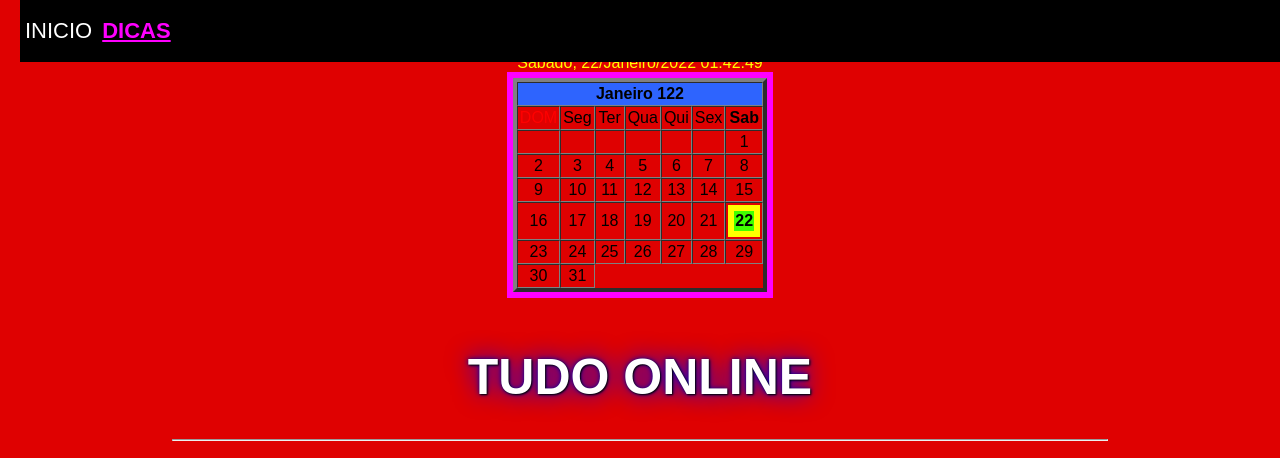
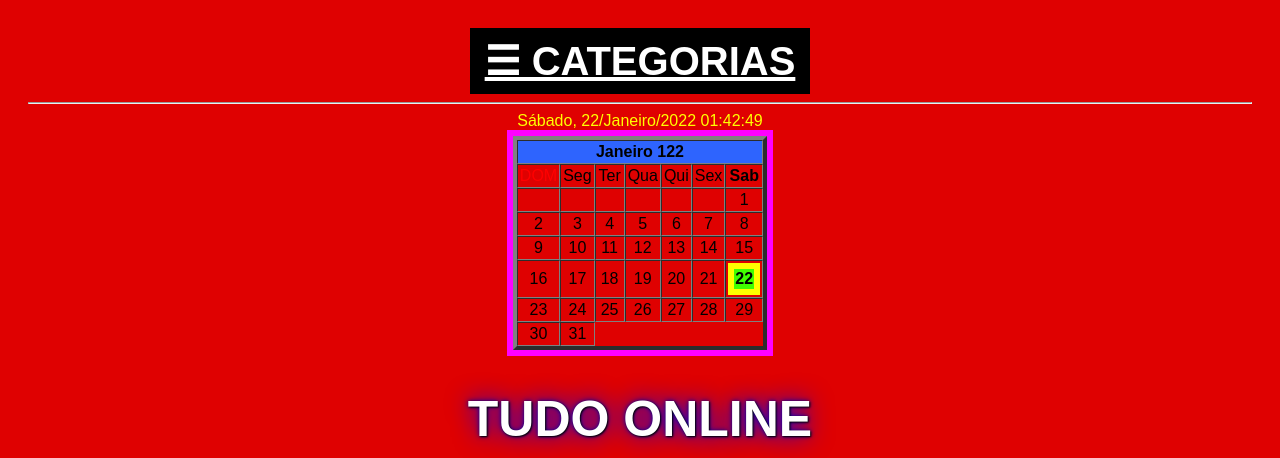
Before and after one commit to santos246/TUDO-ONLINE, a plain HTML site: page DICAS/1.html in a window 1280 px wide. Shown: the top 458 px of the page. Drawn offline with Linux system fonts and the light colour scheme.

Commit message:
Update 1.html

```diff
--- a/DICAS/1.html
+++ b/DICAS/1.html
@@ -14,50 +14,76 @@ a:hover { color: red; }
 a: active { color: red; }
 </style>
 <CENTER>
-
+<!----------------------------------------------------------------->
 <html>
 <head>
 <meta name="viewport" content="width=device-width, initial-scale=1">
 <style>
-body {margin:0;}
-.navbar {
-  overflow: hidden;
+body {
+  font-family: "Lato", sans-serif;
+}
+.sidepanel  {
+  width: 0;
+  position: fixed;
+  z-index: 1;
+  height: 1250px;
+  top: 0;
+  left: 0;
   background-color: #000000;
-  position: fixed;
+  overflow-x: hidden;
+  transition: 0.5s;
+  padding-top: 70px;
+}
+.sidepanel a {
+  padding: 10px 8px 10px 32px;
+  text-decoration: none;
+  font-size: 27px;
+  color: #ffffff;
+  display: block;
+  transition: 0.3s;
+}
+.sidepanel a:hover {
+  color: #00FF00;
+}
+.sidepanel .closebtn {
+  position: absolute;
   top: 0;
-  width: 100%;
+  right: 25px;
+  font-size: 50px;
 }
-.navbar a {
-  float: left;
-  display: block;
+.openbtn {
+  font-size: 40px;
+  cursor: pointer;
+  background-color: #000000;
   color: #FFFFFF;
-  text-align: center;
-  padding: 18px 5px;
-  text-decoration: none;
-  font-size: 22px;
+  padding: 10px 15px;
+  border: none;
 }
-.navbar a:hover {
-  background: #00FF00;
-  color: #000000;
-}
-.main {
-  padding: 16px;
-  margin-top: 30px;
-  height: 1500px; /* Used in this example to enable scrolling */
+.openbtn:hover {
+  background-color:#0101DF;
 }
 </style>
 </head>
 <body>
-<div class="navbar">
-<!------------------------------------🔴-------------------------------------->
-  <a href="../index.html">INICIO</a>
-  <a href="../DICAS/1 - Copia.html"><FONT COLOR="#FF00FF"><u><b>DICAS</b></u></FONT></a>
-  <a href="../RECEITAS/1 - Copia.html"></a>
-  <a href="../VIDEOS/1 - Copia.html"></a>
+<div id="mySidepanel" class="sidepanel">
+  <a href="javascript:void(0)" class="closebtn" onclick="closeNav()">x</a>
+<!-----------------------------🔴🔴🔴🔴🔴------------------------------>
+<!-----------------------------🔴🔴🔴🔴🔴------------------------------>
+  <a href="../index.html">INÍCIO</a>
+  <a href="../DICAS/1 - Copia.html">DICAS</a>
+  <a href="../RECEITAS/1 - Copia.html">RECEITAS</a>
+  <a href="../VIDEOS/1 - Copia.html">VIDEOS</a>
+  <a href="../FILMES/1 - Copia.html">FILMES</a>
+  <a href="../PORNO/1 - Copia.html">PORNO</a>
+  <a href="../TV/1 - Copia.html">TV</a>
+  <a href="../SITES/1 - Copia.html">SITES</a>
+  <a href="../HTML/1 - Copia.html">HTML</a>
+  <a href="../DOWNLOADS/1 - Copia.html">DOWNLOADS</a>
+  <a href="../OUTROS/1 - Copia.html">OUTROS</a>
 
-<!------------------------------------🔴-------------------------------------->
+<!-----------------------------🔴🔴🔴🔴🔴------------------------------>
 </div>
-<div class="main">
+<button class="openbtn" onclick="openNav()"><b><u>☰ CATEGORIAS</u></b></button>
 <!------------------------------------RELOGIO-------------------------------->
 <hr/><FONT FACE=Arial COLOR="#FFFF00">
 <html>
@@ -186,6 +212,10 @@ document.write(cal);
 </SCRIPT>
 <!-------------------------------NOTICIAS------------------------------->
 
+<!-----------------------------🔴🔴🔴🔴🔴------------------------------>
+<!-----------------------------🔴🔴🔴🔴🔴------------------------------>
+<!-----------------------------🔴🔴🔴🔴🔴------------------------------>
+<!-----------------------------🔴🔴🔴🔴🔴------------------------------>
 <!---------------------------------CORPO-------------------------------->
 <html>
 <head>
@@ -1002,7 +1032,7 @@ NAO ESTA FUCIONANDO? <br/> FALE COMIGO P/ WHATSAPP
 <br/></p></h6>
 <h4>FIM</h4>
 <!---------------------------------------------------------------------->
-<a class="fa fa-envelope" href="mailto:?subject=&body=:%20" target="_blank=" title="Email"onclick="window.open('mailto:?subject=' + encodeURIComponent(document.title) + '&body=' + encodeURIComponent(document.URL)); return false;">✉️ENVIE ESSE PARA O EMAIL DE ALGUEM✉️</a></a>
+<a class="fa fa-envelope" href="mailto:?subject=&body=:%20" target="_blank=" title="Email"onclick="window.open('mailto:?subject=' + encodeURIComponent(document.title) + '&body=' + encodeURIComponent(document.URL)); return false;">✉️<FONT COLOR="#rrggbb">ENVIE ESSE PARA O EMAIL DE ALGUÉM</FONT>✉️</a></a>
 
 </html><span id='FIM'></span>
 </center>
@@ -1010,6 +1040,20 @@ NAO ESTA FUCIONANDO? <br/> FALE COMIGO P/ WHATSAPP
 
 
 
+<script>
+function openNav() {
+  document.getElementById("mySidepanel").style.width = "250px";
+}
+function closeNav() {
+  document.getElementById("mySidepanel").style.width = "0";
+}
+</script>
+</body>
+</html>
+
+
+
+
 
 </div>
 </body>
```
